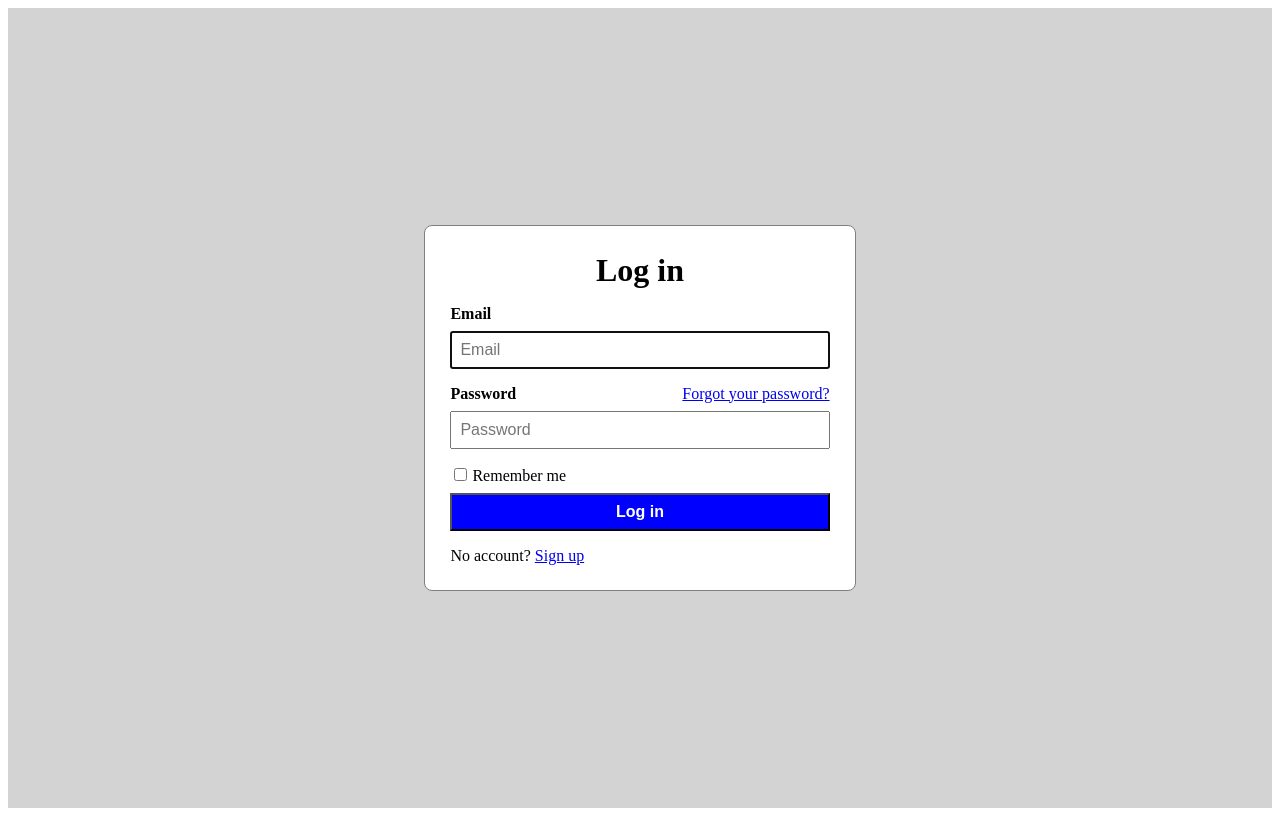
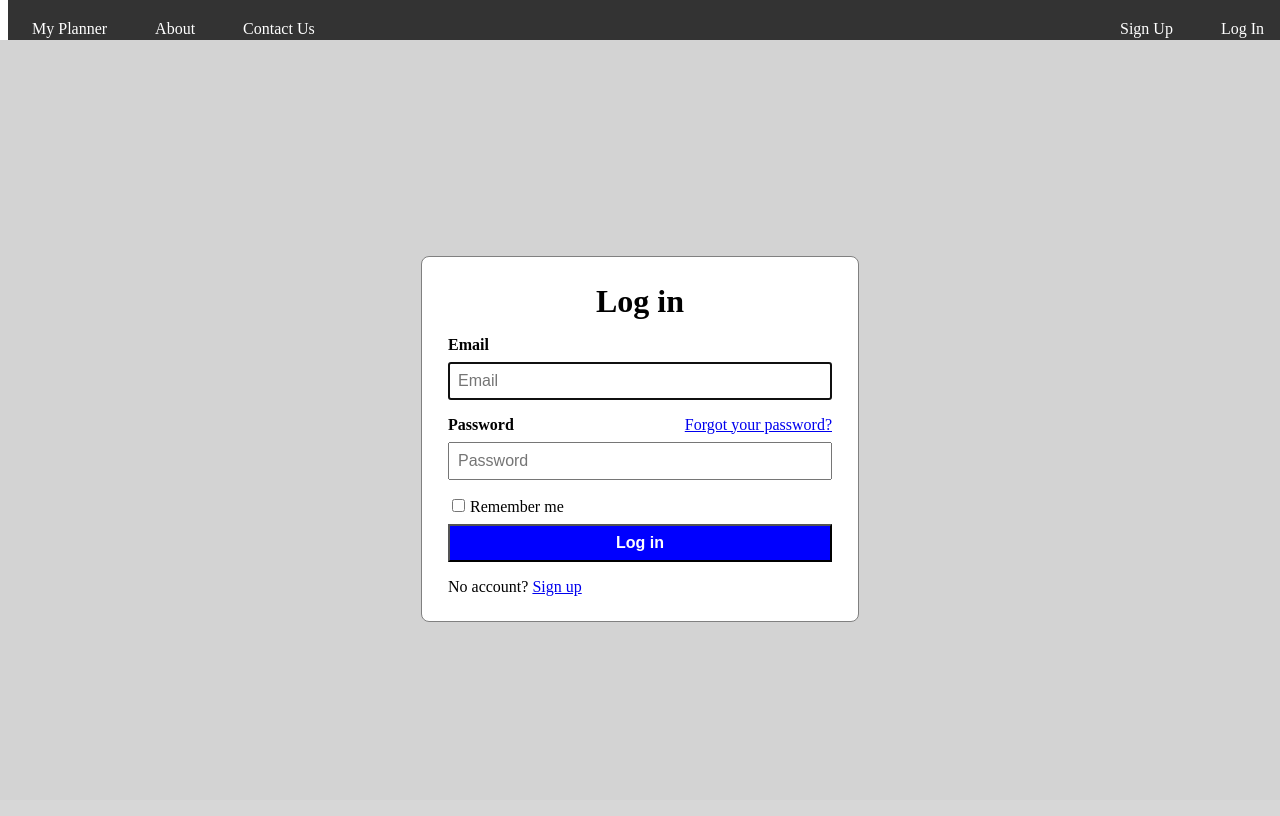
Before and after one commit to CSCI-5828-Foundations-Sftware-Engr/team-tbd-semester-project, a Flask app: page /logIn in a window 1280 px wide. After the commit the page ends 622 px from the top, so only its background shows below. Run offline with Flask 2, Linux system fonts and the light colour scheme.

Commit message:
Basic home html changes

```diff
--- a/app.py
+++ b/app.py
@@ -2,7 +2,6 @@ from flask import Flask, request, redirect, url_for, render_template
 
 app = Flask(__name__)
 
-@app.route("/")
 @app.route('/logIn', methods=['GET', 'POST'])
 def logIn():
     error = None
@@ -24,3 +23,16 @@ def forgotPassword():
     if request.method == 'POST':
         pass
     return render_template('forgotPassword.html')
+
+@app.route("/")
+@app.route('/home')
+def home():
+    return render_template('home.html')
+
+@app.route('/about')
+def about():
+    return render_template('about.html')
+
+@app.route('/contactUs')
+def contactUs():
+    return render_template('contactUs.html')
--- /dev/null
+++ b/static/css/style.css
@@ -0,0 +1,83 @@
+.navBar {
+    position: fixed;
+    top: 0;
+    margin: 0;
+    padding: 0;
+    width: 100%;
+    background-color: #333;
+}
+.navButton {
+    color: white;
+    text-decoration: none;
+    padding: 20px 24px;
+}
+.floatLeft {
+    float: left;
+}
+.floatRight {
+    float: right;
+}
+.navButton:hover {
+    background-color: #111;
+}
+.flex-column {
+    display: flex;
+    flex-direction: column;
+}
+.container {
+    position: absolute;
+    width: 100%;
+    height: 95%;
+    top: 5;
+    bottom: 0;
+    left: 0;
+    right: 0;
+    background-color: lightgray;
+}
+.form {
+    width: 30%;
+    margin: auto;
+    padding: 2%;
+    border: 1px solid gray;
+    border-radius: 8px;
+    background-color: white;
+}
+.title {
+    font-size: xx-large;
+    text-align: center;
+}
+.bold-text {
+    font-weight: bold;
+}
+.error {
+    color: red;
+    text-align: center;
+}
+.medium-text {
+    font-size:medium;
+}
+.flex-space-between {
+    display: flex;
+    justify-content: space-between;
+}
+.rememberMeCheckBox {
+    margin-right: 5px;
+}
+.logInButton {
+    background-color: blue;
+    color: white;
+}
+.margin-top {
+    margin-top: 16px;
+}
+.small-margin-top {
+    margin-top: 8px;
+}
+.padding-vertical {
+    padding-top: 8px;
+    padding-bottom: 8px;
+}
+.padding-horizontal {
+    padding-left: 8px;
+    padding-right: 8px;
+}
--- /dev/null
+++ b/templates/about.html
@@ -0,0 +1,5 @@
+{% extends 'home.html' %}
+
+{% block content %}
+<span>{% block title %}About{% endblock %}</span>
+{% endblock %}
--- a/templates/base.html
+++ b/templates/base.html
@@ -1,68 +1,14 @@
 <!DOCTYPE html>
 <html lang="en">
     <head>
-        <title>Planner App</title>
-        <style>
-            .flex-column {
-                display: flex;
-                flex-direction: column;
-            }
-            .container {
-                min-height: 100vh;
-                align-items: center;
-                justify-content: center;
-                background-color: lightgray;
-            }
-            .form {
-                width: 30%;
-                padding: 2%;
-                border: 1px solid gray;
-                border-radius: 8px;
-                background-color: white;
-            }
-            .title {
-                font-size: xx-large;
-                text-align: center;
-            }
-            .bold-text {
-                font-weight: bold;
-            }
-            .error {
-                color: red;
-                text-align: center;
-            }
-            .medium-text {
-                font-size:medium;
-            }
-            .flex-space-between {
-                display: flex;
-                justify-content: space-between;
-            }
-            .rememberMeCheckBox {
-                margin-right: 5px;
-            }
-            .logInButton {
-                background-color: blue;
-                color: white;
-            }
-            .margin-top {
-                margin-top: 16px;
-            }
-            .small-margin-top {
-                margin-top: 8px;
-            }
-            .padding-vertical {
-                padding-top: 8px;
-                padding-bottom: 8px;
-            }
-            .padding-horizontal {
-                padding-left: 8px;
-                padding-right: 8px;
-            }
-        </style>
+        {% block head %}
+        <meta charset="UTF-8">
+        <link rel="stylesheet" href="{{ url_for('static', filename='css/style.css') }}"/>
+        <title>{% block title %}{% endblock %} - My Planner</title>
+        {% endblock %}
     </head>
     <body>
-        {% block content %}
+        {% block body %}
         {% endblock %}
     </body>
 </html>
--- /dev/null
+++ b/templates/contactUs.html
@@ -0,0 +1,5 @@
+{% extends 'home.html' %}
+
+{% block content %}
+<span>{% block title %}Contact Us{% endblock %}</span>
+{% endblock %}
--- a/templates/forgotPassword.html
+++ b/templates/forgotPassword.html
@@ -1,9 +1,9 @@
-{% extends "base.html" %}
+{% extends "home.html" %}
 
 {% block content %}
     <div class="flex-column container">
         <form class="flex-column form" action="/forgotPassword", method="post">
-            <span class="title bold-text">Reset password</span>
+            <span class="title bold-text">{% block title %}Reset password{% endblock %}</span>
             <div class="flex-column margin-top">
                 <span class="bold-text">Email</span>
                 <input class="medium-text small-margin-top padding-horizontal padding-vertical" type="email" name="email" value="{{request.form.email}}" placeholder="email" autofocus required/>
--- /dev/null
+++ b/templates/home.html
@@ -0,0 +1,20 @@
+{% extends 'base.html' %}
+
+{% block body %}
+<nav class="navBar">
+    <span>
+        <a class="navButton floatLeft" href="{{ url_for('home')}}">My Planner</a>
+        <a class="navButton floatLeft" href="{{ url_for('about') }}">About</a>
+        <a class="navButton floatLeft" href="{{ url_for('contactUs') }}">Contact Us</a>
+    </span>
+    <span>
+        <a class="navButton floatRight" href="{{ url_for('logIn') }}">Log In</a>
+        <a class="navButton floatRight" href="{{ url_for('signUp') }}">Sign Up</a>
+    </span>
+</nav>
+<div class="container">
+    {% block content %}
+    <span>{% block title %}Home{% endblock %}</span>
+    {% endblock %}
+</div>
+{% endblock %}
--- a/templates/logIn.html
+++ b/templates/logIn.html
@@ -1,9 +1,9 @@
-{% extends "base.html" %}
+{% extends "home.html" %}
 
 {% block content %}
 <div class="flex-column container">
     <form class="flex-column form" action="/logIn" method="post">
-        <span class= "title bold-text">Log in</span>
+        <span class= "title bold-text">{% block title %}Log in{% endblock %}</span>
         {% if error %}
             <span class="error"><strong>Error: </strong>{{error}}</span>
         {% endif %}
--- a/templates/signUp.html
+++ b/templates/signUp.html
@@ -1,9 +1,9 @@
-{% extends "base.html" %}
+{% extends "home.html" %}
 
 {% block content %}
 <div class="flex-column container">
     <form class="flex-column form" action="/signUp" method="post">
-        <span class= "title bold-text">Create account</span>
+        <span class= "title bold-text">{% block title %}Create account{% endblock %}</span>
         {% if error %}
             <span class="error"><strong>Error: </strong>{{error}}</span>
         {% endif %}
```
Also changed, not shown: calender.db (deleted).
